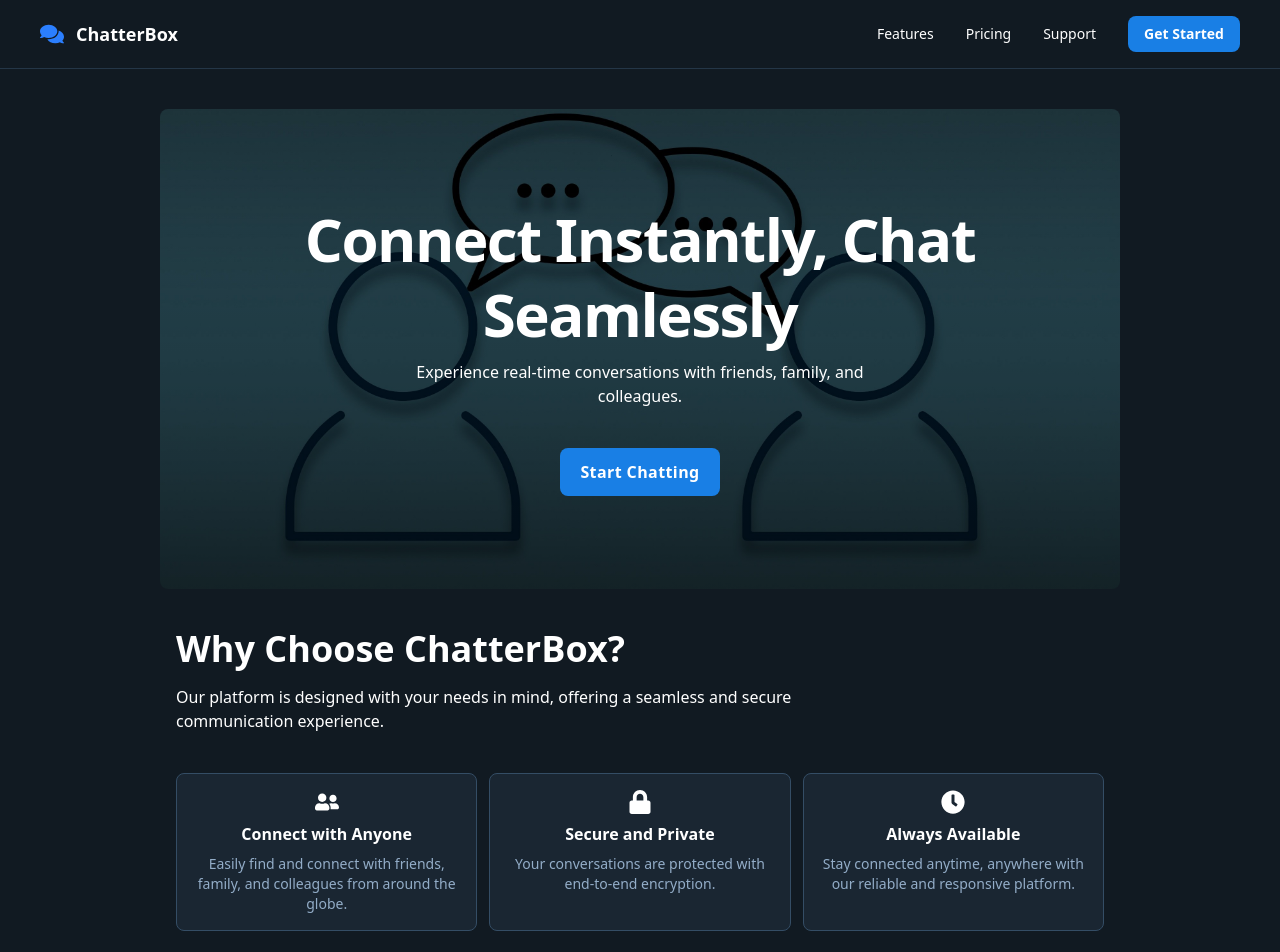
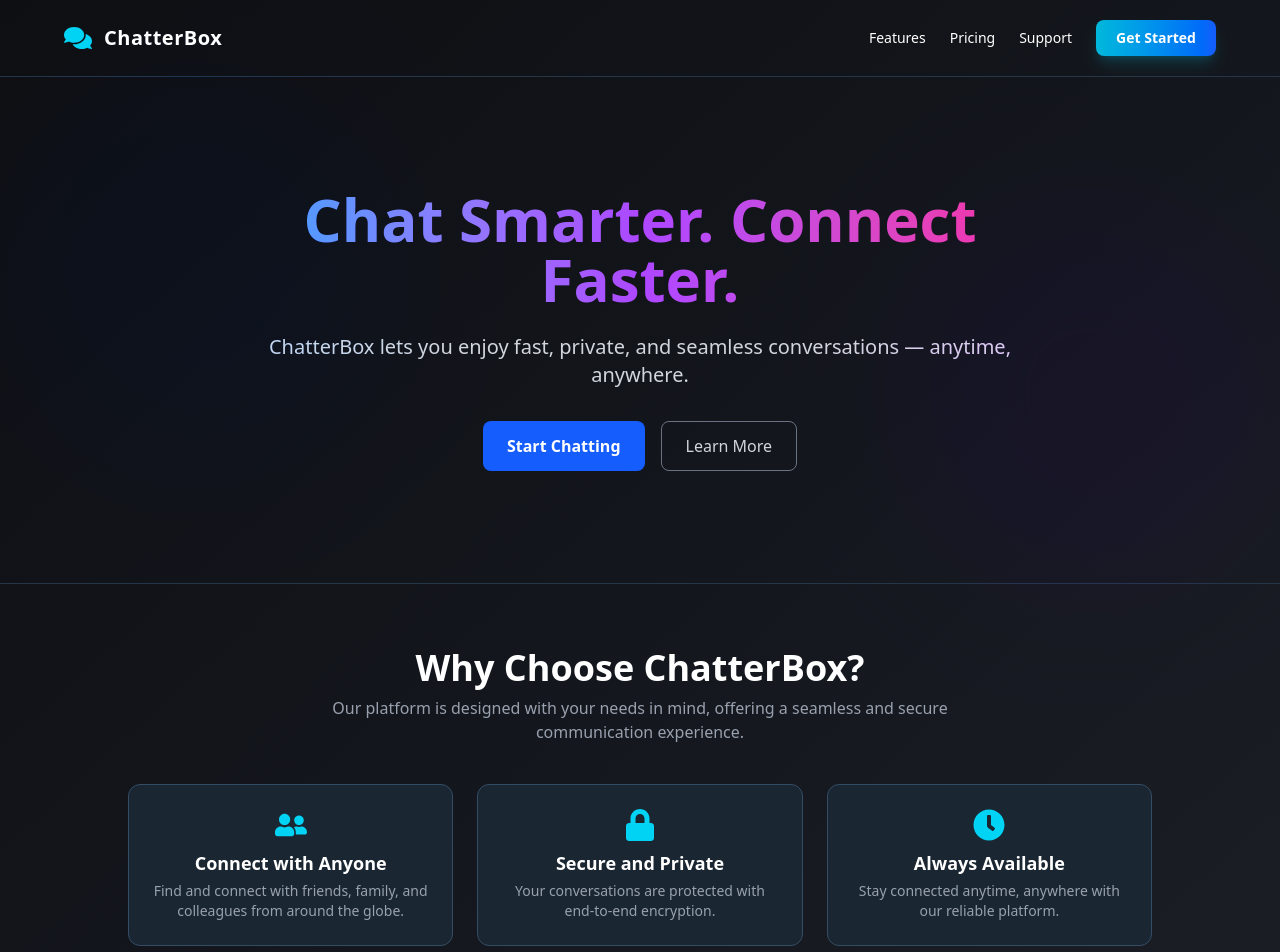
Before and after one commit to VRAJESH-31/Chat-app, a React (Vite) app in the folder frontend/: page / in a window 1280 px wide. Shown: the top 952 px of the page. Built offline with nearby package versions, Linux system fonts and the light colour scheme.

Commit message:
frontend

```diff
--- a/frontend/src/auth/Login.jsx
+++ b/frontend/src/auth/Login.jsx
@@ -12,7 +12,8 @@ const LoginPage = () => {
 
     return (
         <div className="min-h-screen flex flex-col bg-gradient-to-br from-[#0d0f12] via-[#13161c] to-[#1c1f26] font-sans overflow-x-hidden">
-            <Navbar showIcons={false} />
+            <Navbar showIcons={false}
+            />
 
             <main className="flex flex-1 justify-center items-center px-4 py-10">
                 <div className="bg-[#1f232b] border border-[#2a2f37] rounded-2xl shadow-xl p-10 w-full max-w-md transition-all duration-300">
--- a/frontend/src/pages/Landing.jsx
+++ b/frontend/src/pages/Landing.jsx
@@ -1,7 +1,6 @@
 import React from "react";
 import { useNavigate } from "react-router-dom";
 import { FaComments, FaUserFriends, FaLock, FaClock } from "react-icons/fa";
-import bg from "../assets/bg.jpg";
 
 const Landing = () => {
     const navigate = useNavigate();
@@ -12,112 +11,108 @@ const Landing = () => {
 
     return (
         <div
-            className="relative flex min-h-screen flex-col bg-[#111a22] overflow-x-hidden"
-            style={{
-                fontFamily: '"Space Grotesk", "Noto Sans", sans-serif',
-            }}
+            className="relative flex min-h-screen flex-col bg-gradient-to-br from-[#0d0f12] via-[#13161c] to-[#1c1f26] overflow-x-hidden text-white"
+            style={{ fontFamily: '"Space Grotesk", "Noto Sans", sans-serif' }}
         >
-            {/* ================== Navbar ================== */}
-            <header className="flex items-center justify-between border-b border-[#243647] px-10 py-4 text-white">
+            {/* Navbar */}
+            <header className="flex items-center justify-between border-b border-[#243647] px-8 md:px-16 py-5">
                 <div className="flex items-center gap-3">
-                    <FaComments className="w-6 h-6 text-blue-500" />
-                    <h2 className="text-lg font-bold">ChatterBox</h2>
+                    <FaComments className="w-7 h-7 text-cyan-400" />
+                    <h2 className="text-xl font-extrabold tracking-wide">ChatterBox</h2>
                 </div>
-                <nav className="flex items-center gap-8">
-                    <a href="#" className="text-sm font-medium hover:text-blue-400 transition">
-                        Features
-                    </a>
-                    <a href="#" className="text-sm font-medium hover:text-blue-400 transition">
-                        Pricing
-                    </a>
-                    <a href="#" className="text-sm font-medium hover:text-blue-400 transition">
-                        Support
-                    </a>
+                <nav className="flex items-center gap-6">
+                    <a href="#" className="text-sm font-medium hover:text-cyan-400 transition">Features</a>
+                    <a href="#" className="text-sm font-medium hover:text-cyan-400 transition">Pricing</a>
+                    <a href="#" className="text-sm font-medium hover:text-cyan-400 transition">Support</a>
                     <button
                         onClick={handleStart}
-                        className="bg-[#197fe5] hover:bg-[#166cc1] px-4 py-2 rounded-lg font-bold text-sm transition"
+                        className="bg-gradient-to-r from-cyan-500 to-blue-600 hover:from-cyan-400 hover:to-blue-500 px-5 py-2 rounded-lg text-white font-bold text-sm shadow-lg shadow-cyan-500/20 transition-transform transform hover:scale-105"
                     >
                         Get Started
                     </button>
                 </nav>
             </header>
 
-            {/* ================== Hero ================== */}
-            <div className="px-6 md:px-40 flex flex-1 justify-center py-10">
-                <div className="layout-content-container flex flex-col max-w-[960px] flex-1">
-                    <div
-                        className="flex min-h-[480px] flex-col gap-6 bg-cover bg-center bg-no-repeat items-center justify-center p-4 rounded-lg"
-                        style={{
-                            backgroundImage: `linear-gradient(rgba(0,0,0,0.1), rgba(0,0,0,0.4)), url(${bg})`,
-                        }}
-                    >
-                        <div className="flex flex-col gap-2 text-center">
-                            <h1 className="text-white text-4xl md:text-6xl font-black tracking-tight leading-tight">
-                                Connect Instantly, Chat Seamlessly
+            {/* Hero Section */}
+            <section className="relative flex flex-col items-center justify-center text-center px-4 md:px-20 py-20 md:py-28">
+                <div className="max-w-3xl">
+                    <h1 className="text-4xl md:text-6xl font-extrabold text-transparent bg-clip-text bg-gradient-to-r from-blue-400 via-purple-500 to-pink-500 animate-gradient">
+                        Chat Smarter. Connect Faster.
                     </h1>
-                            <h2 className="text-white text-base font-normal max-w-lg mx-auto">
-                                Experience real-time conversations with friends, family, and colleagues.
-                            </h2>
-                        </div>
+                    <p className="mt-6 text-lg md:text-xl text-gray-300">
+                        ChatterBox lets you enjoy fast, private, and seamless conversations — anytime, anywhere.
+                    </p>
+                    <div className="mt-8 flex justify-center gap-4">
                         <button
                             onClick={handleStart}
-                            className="mt-4 h-12 px-5 rounded-lg bg-[#197fe5] hover:bg-[#166cc1] text-white font-bold text-base tracking-wide transition"
+                            className="px-6 py-3 bg-blue-600 hover:bg-blue-700 text-white font-semibold rounded-lg transition duration-300"
                         >
                             Start Chatting
                         </button>
+                        <button
+                            className="px-6 py-3 border border-gray-500 text-gray-300 hover:border-blue-500 hover:text-blue-400 rounded-lg transition duration-300"
+                        >
+                            Learn More
+                        </button>
+                    </div>
                 </div>
 
-                    {/* ================== Features ================== */}
-                    <section className="flex flex-col gap-10 px-4 py-10">
-                        <div className="flex flex-col gap-4">
-                            <h2 className="text-white text-3xl md:text-4xl font-bold max-w-2xl">
-                                Why Choose ChatterBox?
-                            </h2>
-                            <p className="text-white text-base max-w-2xl">
+                {/* Decorative Background Blobs */}
+                <div className="absolute top-0 left-0 w-full h-full pointer-events-none">
+                    <div className="absolute top-0 left-0 w-96 h-96 bg-blue-500 rounded-full mix-blend-overlay blur-3xl opacity-20 animate-pulse"></div>
+                    <div className="absolute bottom-0 right-0 w-96 h-96 bg-purple-500 rounded-full mix-blend-overlay blur-3xl opacity-20 animate-pulse"></div>
+                </div>
+            </section>
+
+            {/* Features Section */}
+            <section className="px-6 md:px-32 py-16 border-t border-[#243647]">
+                <div className="max-w-5xl mx-auto space-y-10">
+                    <div className="text-center space-y-2">
+                        <h2 className="text-3xl md:text-4xl font-bold">Why Choose ChatterBox?</h2>
+                        <p className="text-gray-400 max-w-2xl mx-auto">
                             Our platform is designed with your needs in mind, offering a seamless and secure communication experience.
                         </p>
                     </div>
 
-                        <div className="grid grid-cols-[repeat(auto-fit,minmax(158px,1fr))] gap-3">
+                    <div className="grid sm:grid-cols-2 md:grid-cols-3 gap-6">
                         {/* Feature 1 */}
-                            <div className="rounded-lg border border-[#344d65] bg-[#1a2632] p-4 flex flex-col gap-2 items-center text-center">
-                                <FaUserFriends className="w-6 h-6 text-white" />
-                                <h3 className="text-white font-bold text-base">Connect with Anyone</h3>
-                                <p className="text-[#93adc8] text-sm">
-                                    Easily find and connect with friends, family, and colleagues from around the globe.
+                        <div className="rounded-xl border border-[#344d65] bg-[#1a2632] p-6 text-center hover:border-cyan-500 transition">
+                            <FaUserFriends className="w-8 h-8 text-cyan-400 mx-auto mb-2" />
+                            <h3 className="font-semibold text-lg">Connect with Anyone</h3>
+                            <p className="text-sm text-gray-400 mt-1">
+                                Find and connect with friends, family, and colleagues from around the globe.
                             </p>
                         </div>
 
                         {/* Feature 2 */}
-                            <div className="rounded-lg border border-[#344d65] bg-[#1a2632] p-4 flex flex-col gap-2 items-center text-center">
-                                <FaLock className="w-6 h-6 text-white" />
-                                <h3 className="text-white font-bold text-base">Secure and Private</h3>
-                                <p className="text-[#93adc8] text-sm">
+                        <div className="rounded-xl border border-[#344d65] bg-[#1a2632] p-6 text-center hover:border-cyan-500 transition">
+                            <FaLock className="w-8 h-8 text-cyan-400 mx-auto mb-2" />
+                            <h3 className="font-semibold text-lg">Secure and Private</h3>
+                            <p className="text-sm text-gray-400 mt-1">
                                 Your conversations are protected with end-to-end encryption.
                             </p>
                         </div>
 
                         {/* Feature 3 */}
-                            <div className="rounded-lg border border-[#344d65] bg-[#1a2632] p-4 flex flex-col gap-2 items-center text-center">
-                                <FaClock className="w-6 h-6 text-white" />
-                                <h3 className="text-white font-bold text-base">Always Available</h3>
-                                <p className="text-[#93adc8] text-sm">
-                                    Stay connected anytime, anywhere with our reliable and responsive platform.
+                        <div className="rounded-xl border border-[#344d65] bg-[#1a2632] p-6 text-center hover:border-cyan-500 transition">
+                            <FaClock className="w-8 h-8 text-cyan-400 mx-auto mb-2" />
+                            <h3 className="font-semibold text-lg">Always Available</h3>
+                            <p className="text-sm text-gray-400 mt-1">
+                                Stay connected anytime, anywhere with our reliable platform.
                             </p>
                         </div>
                     </div>
+                </div>
             </section>
+
+            {/* Footer */}
+            <footer className="text-center py-10 text-sm text-gray-500 border-t border-[#243647]">
+                <div className="flex flex-wrap justify-center gap-8 mb-4">
+                    <a href="#" className="hover:underline">Privacy Policy</a>
+                    <a href="#" className="hover:underline">Terms of Service</a>
+                    <a href="#" className="hover:underline">Contact Us</a>
                 </div>
-            </div>
-
-            {/* ================== Footer ================== */}
-            <footer className="text-center py-10 text-[#93adc8]">
-                <div className="flex flex-wrap justify-center gap-6">
-                    <a href="#" className="hover:underline min-w-40">Privacy Policy</a>
-                    <a href="#" className="hover:underline min-w-40">Terms of Service</a>
-                    <a href="#" className="hover:underline min-w-40">Contact Us</a>
-                </div>
-                <p className="mt-6">© 2024 ChatterBox. All rights reserved.</p>
+                <p>© 2025 ChatterBox. All rights reserved.</p>
             </footer>
         </div>
     );
```
Also changed, not shown: frontend/src/auth/Signup.jsx (+22 -30 lines). Lines whose indentation alone changed are shown as unchanged.
